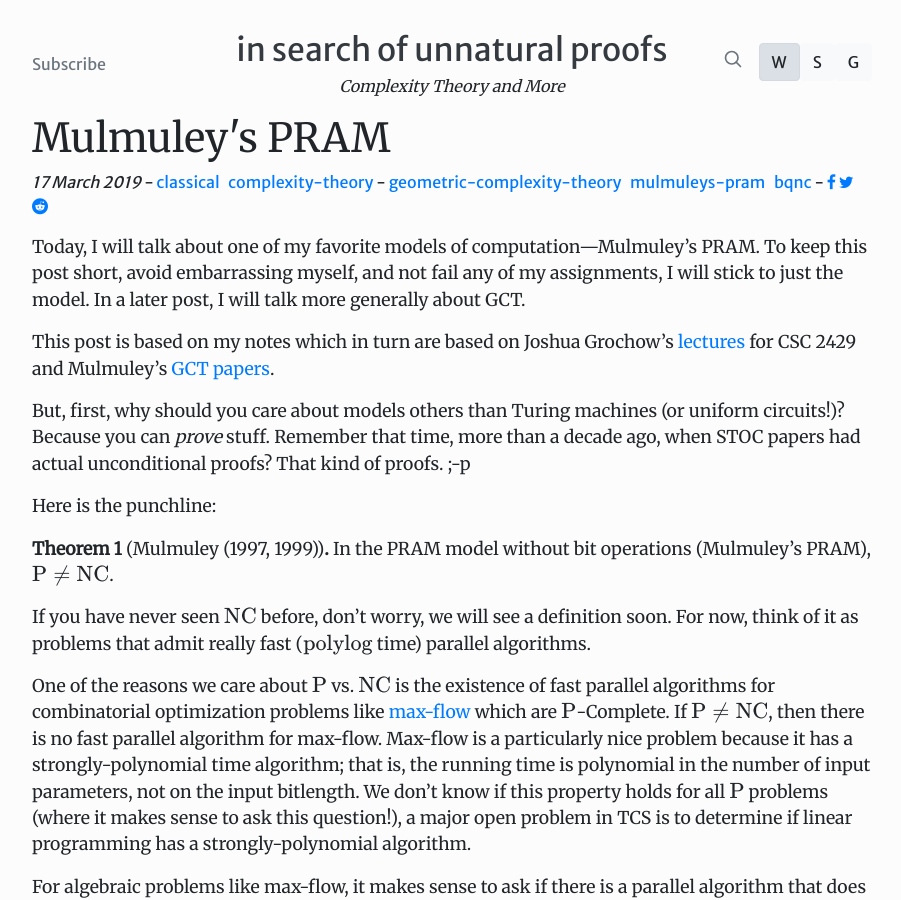
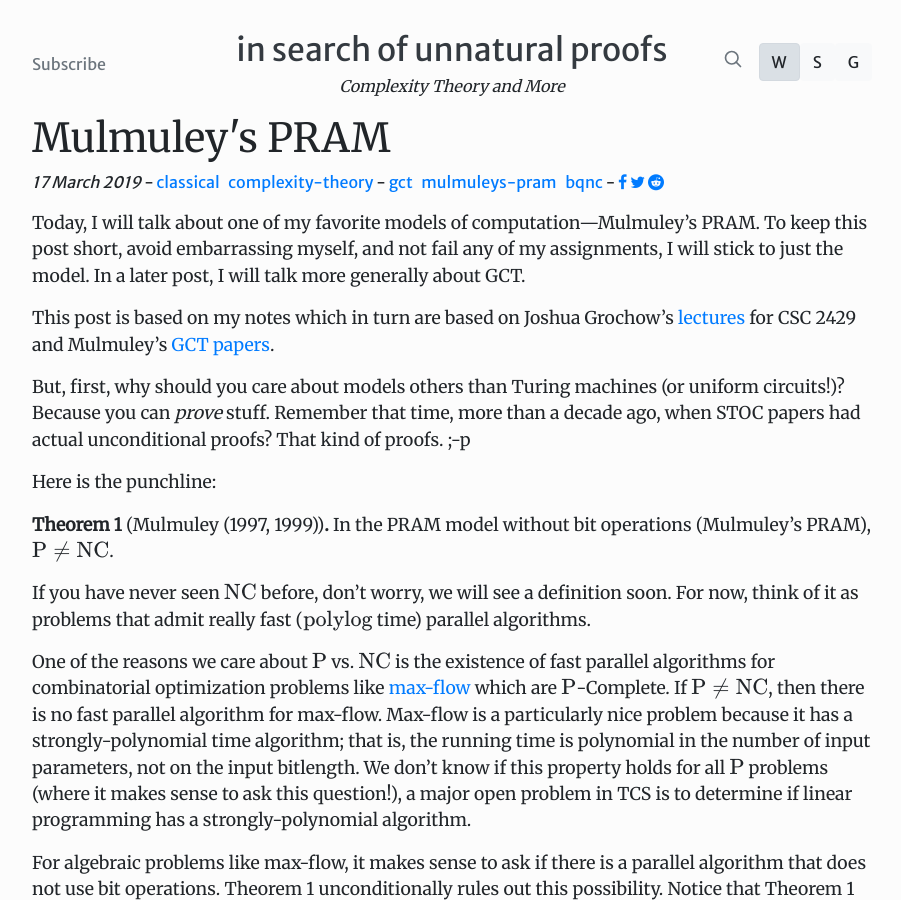
Before and after one commit to unnatural-proofs/unnatural-proofs.github.io, a Jekyll site: the page built from _posts/2019-3-17-Mulmuleys-PRAM.md, in a window 1280 px wide and 900 px high. Shown: the whole window, without its empty margins (188-1089 px from the left). Built offline with Jekyll 4.4.1, drawn with Linux system fonts in a browser that asks for light colours; nearby versions of some CDN libraries; formulas are drawn with MathJax 3; comment, search, counter and statistics services are not loaded.

Commit message:
modified tags again

```diff
--- a/_posts/2019-3-17-Mulmuleys-PRAM.md
+++ b/_posts/2019-3-17-Mulmuleys-PRAM.md
@@ -3,7 +3,7 @@ layout: post
 title:  "Mulmuley's PRAM"
 author: sanketh
 categories: classical complexity-theory
-tags: geometric-complexity-theory mulmuleys-pram bqnc
+tags: gct mulmuleys-pram bqnc
 summary: this is super cool!!
 comments: true
 ---
```
